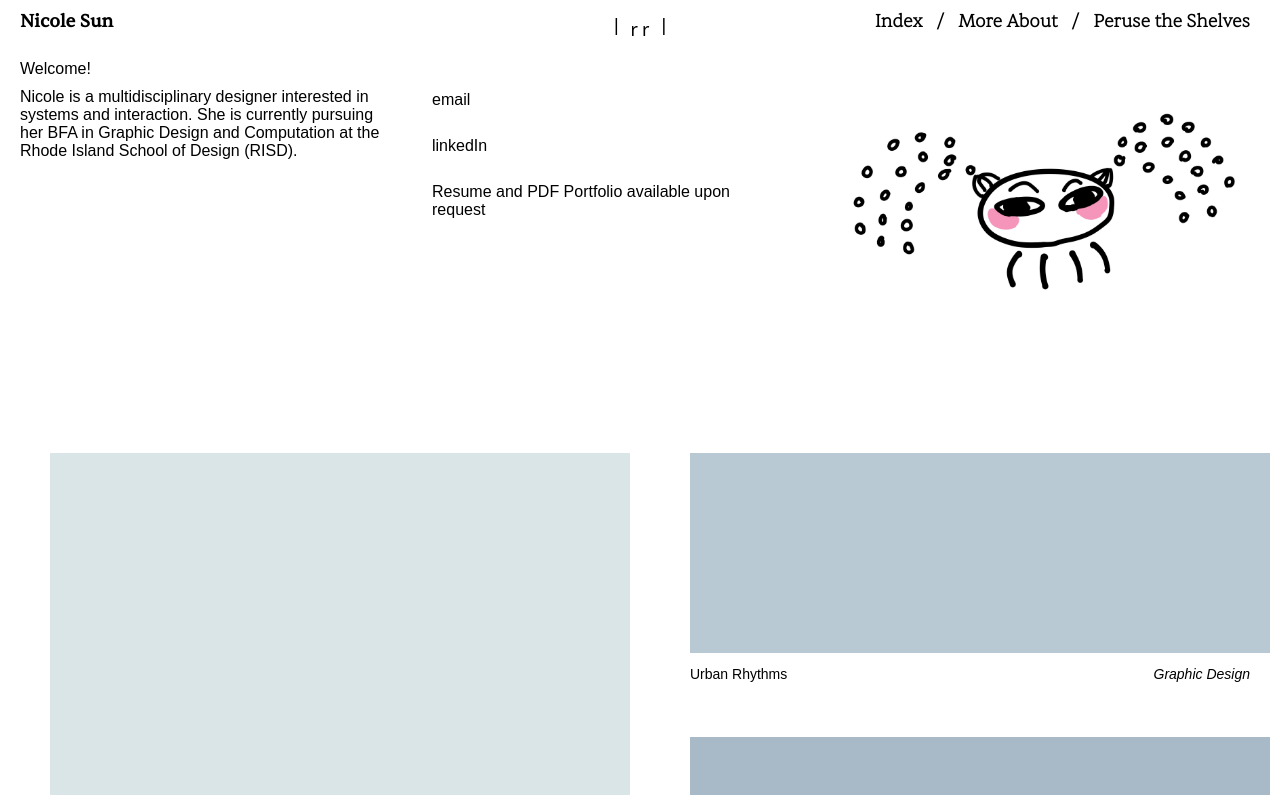
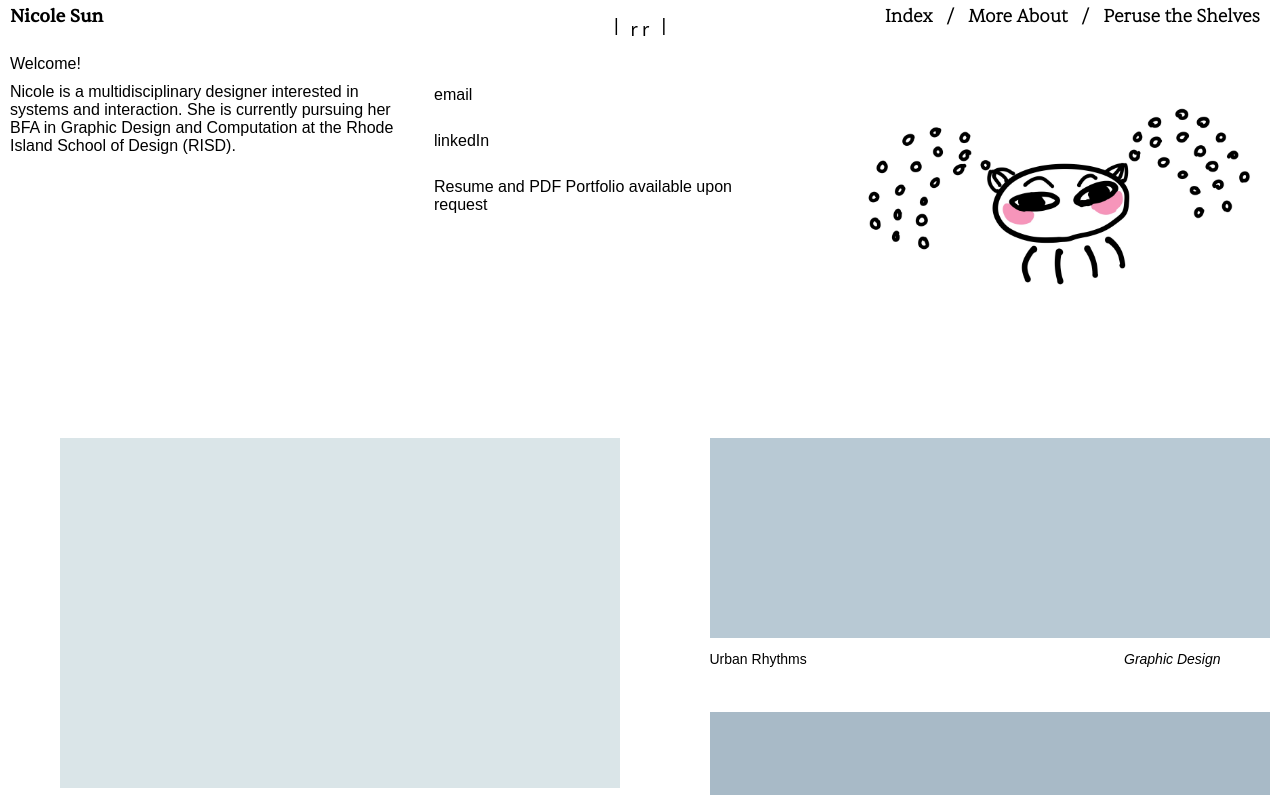
Before and after one commit to cornercreature/Portfolio-Website, a plain HTML site: page main.html in a window 1280 px wide. Drawn offline with Linux system fonts and the light colour scheme; a web font is replaced by a local one.

Commit message:
spacing set

```diff
--- a/maincontrol.js
+++ b/maincontrol.js
@@ -161,6 +161,9 @@ function populateDetailView(workData) {
     }
 }
 
+// Track currently opened work ID
+let currentlyOpenWorkId = null;
+
 // Expand Work - Show Detail View
 function expandWork(workId) {
     const work = portfolioWorks.find(w => w.id === workId);
@@ -170,16 +173,26 @@ function expandWork(workId) {
         return;
     }
 
+    // If clicking on the same work that's already open, close it
+    if (currentlyOpenWorkId === workId && document.querySelector('.body').classList.contains('expanded')) {
+        collapseWork();
+        return;
+    }
+
     // Populate detail view with work data
     populateDetailView(work);
 
     // Add expanded class to body to trigger CSS transition
     document.querySelector('.body').classList.add('expanded');
+
+    // Update currently open work ID
+    currentlyOpenWorkId = workId;
 }
 
 // Collapse Work - Return to Grid View
 function collapseWork() {
     document.querySelector('.body').classList.remove('expanded');
+    currentlyOpenWorkId = null;
 }
 
 // Initialize Portfolio on Page Load
--- a/mainstyle.css
+++ b/mainstyle.css
@@ -13,6 +13,13 @@
     padding: 0px;
 }
 
+html {
+    margin: 0;
+    padding: 0;
+    overflow-x: hidden;
+    width: 100%;
+}
+
 body {
     margin: 0;
     padding: 0;
@@ -20,7 +27,8 @@ body {
     overflow: hidden;
     display: flex;
     flex-direction: column;
-    max-width: 100%;
+    width: 100%;
+    box-sizing: border-box;
 }
 .header{
     height: 40px;
@@ -29,6 +37,8 @@ body {
     justify-content: space-between;
     margin:0px;
     flex-shrink: 0;
+    box-sizing: border-box;
+    overflow-x: hidden;
 }
 
 .headL, #headC, .headR{
@@ -71,6 +81,9 @@ h1.nav{
     flex-direction: row;
     justify-content: space-between;
     flex-shrink: 0;
+    width: 100%;
+    box-sizing: border-box;
+    overflow-x: hidden;
 }
 
 .words{
@@ -126,8 +139,10 @@ p#links{
     width: 100%;
     flex: 1;
     gap: 0;
+    margin: 0;
     transition: all 0.6s ease;
     overflow: hidden;
+    box-sizing: border-box;
 }
 
 /* Default State - Grid View */
@@ -135,6 +150,7 @@ p#links{
     width: 50%;
     display: flex;
     flex-direction: column;
+    align-items: center;
     gap: 20px;
     padding: 10px;
     transition: all 0.6s ease;
@@ -170,21 +186,15 @@ p#links{
 
 /* Work Thumbnail Styling */
 .work-item {
-    width: 100%;
+    width: auto;
+    max-width: 90%;
     cursor: pointer;
-    margin-bottom: 15px;
-    transition: transform 0.3s ease;
+    margin: 0 0 15px 0;
     box-sizing: border-box;
-    margin-left: 0;
-    margin-right: 0;
-}
-
-.work-item:hover {
-    transform: scale(1.02);
 }
 
 .work-thumbnail {
-    width: 100%;
+    width: 600px;
     height: auto;
     display: block;
     background-color: #d3d3d3;
@@ -192,12 +202,14 @@ p#links{
     box-sizing: border-box;
 }
 
+.body.expanded .work-thumbnail {
+    max-width: 223.5px;
+}
+
 .work-info {
     display: flex;
     justify-content: space-between;
-    margin-top: 8px;
-    margin-left: 0;
-    margin-right: 0;
+    margin: 8px 0 0 0;
     font-family: "Rethink Sans", sans-serif;
     font-size: 14px;
     box-sizing: border-box;
@@ -236,12 +248,13 @@ p#links{
 }
 
 #detailImages {
-    width: 100%;
     margin-bottom: 20px;
 }
 
 #detailMainImage {
     width: 100%;
+    margin-left: 0px;
+    margin-right: 0px;
     height: auto;
     background-color: #d3d3d3;
     min-height: 400px;
```
